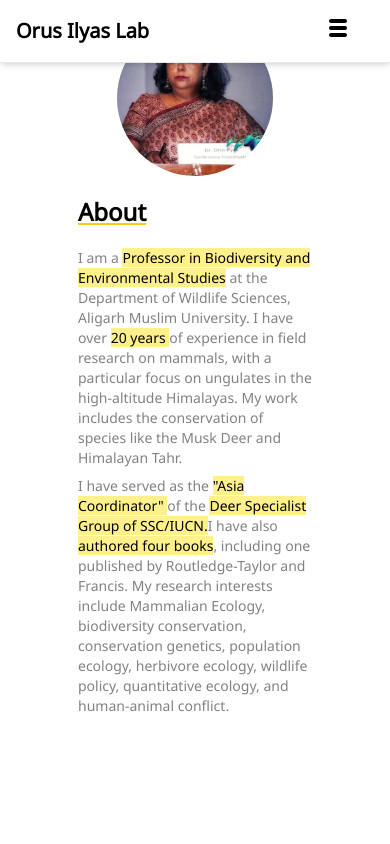
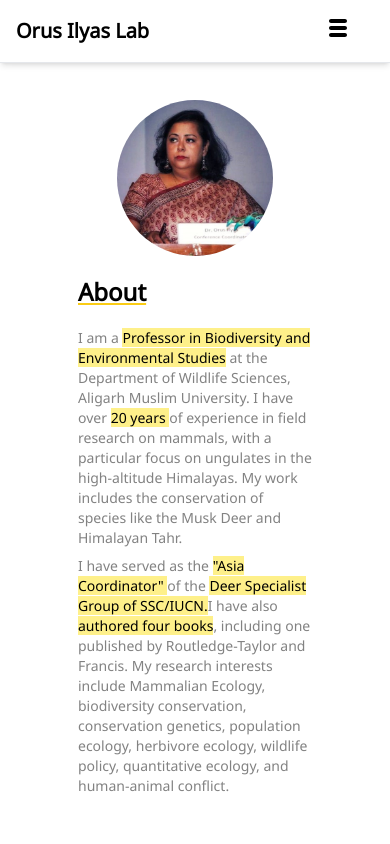
Before and after one commit to NmnSach/OrusLab, a Next.js app in the folder frontend/: page /about in a window 390 px wide. Shown: the top 844 px of the page. Built offline with nearby package versions, Linux system fonts and the light colour scheme.

Commit message:
About and people page styling fix

```diff
--- a/frontend/app/about/page.jsx
+++ b/frontend/app/about/page.jsx
@@ -6,7 +6,7 @@ const About = () => {
 
     return (
         <>
-            <div className='flex flex-col sm:flex-row justify-center items-center sm:mt-20 sm:mx-20'>
+            <div className='flex flex-col sm:flex-row justify-center items-center mt-20 sm:mx-20'>
 
                 <div className='w-2/5 flex justify-center items-center mt-5 sm:mt-0'>
                     <Image
--- a/frontend/app/people/page.jsx
+++ b/frontend/app/people/page.jsx
@@ -5,7 +5,7 @@ import Link from 'next/link'
 const People = () => {
     return (
         <>
-            <div className='flex flex-col sm:flex-row justify-center items-center sm:mt-28 sm:mx-20'>
+            <div className='flex flex-col sm:flex-row justify-center items-center mt-20 sm:mt-28 sm:mx-20'>
 
                 <div className='w-2/5 flex justify-center items-center mt-5 sm:mt-0'>
                     <Image
```
